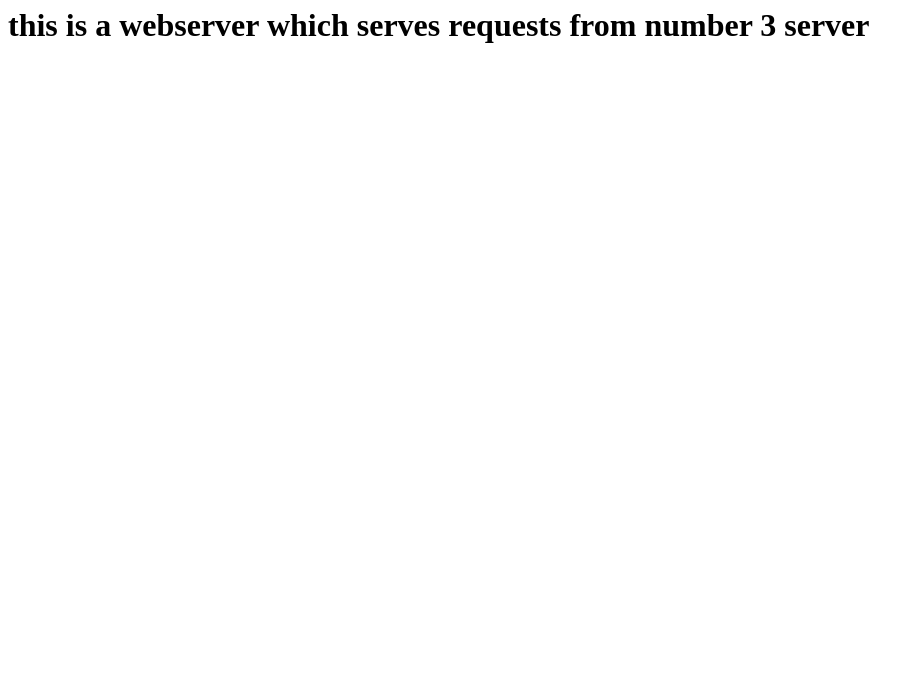
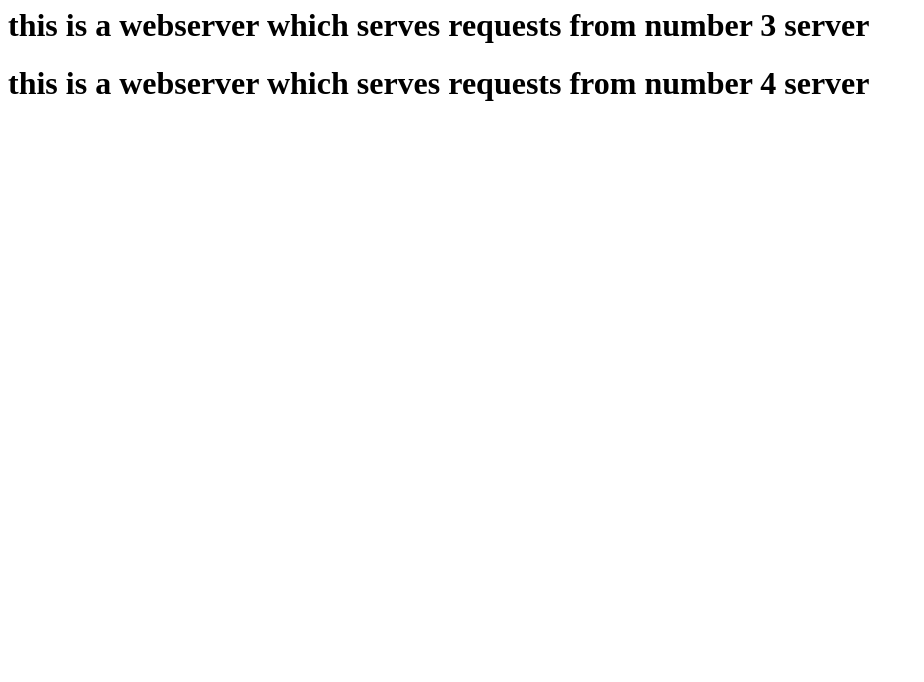
Before and after one commit to sreekanth564/Nginx, a plain HTML site: page index.html in a window 1280 px wide. Shown: the part 118-800 px from the top of the page, without its empty margins (0-924 px from the left). Drawn offline with Linux system fonts and the light colour scheme.

Commit message:
Update index.html

```diff
--- a/index.html
+++ b/index.html
@@ -1,3 +1,4 @@
 <h1>Hello World this is from nginx server</h1>
 <h1>this is a webserver which serves requests</h1>
 <h1>this is a webserver which serves requests from number 3 server</h1>
+<h1>this is a webserver which serves requests from number 4 server</h1>
```
